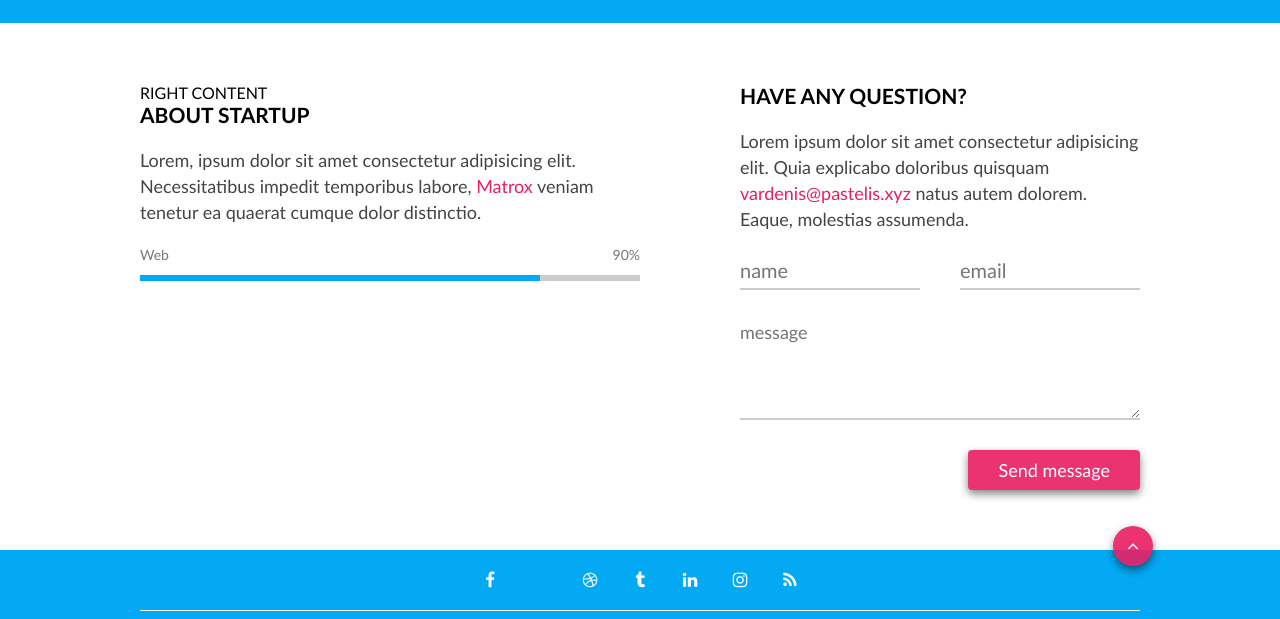
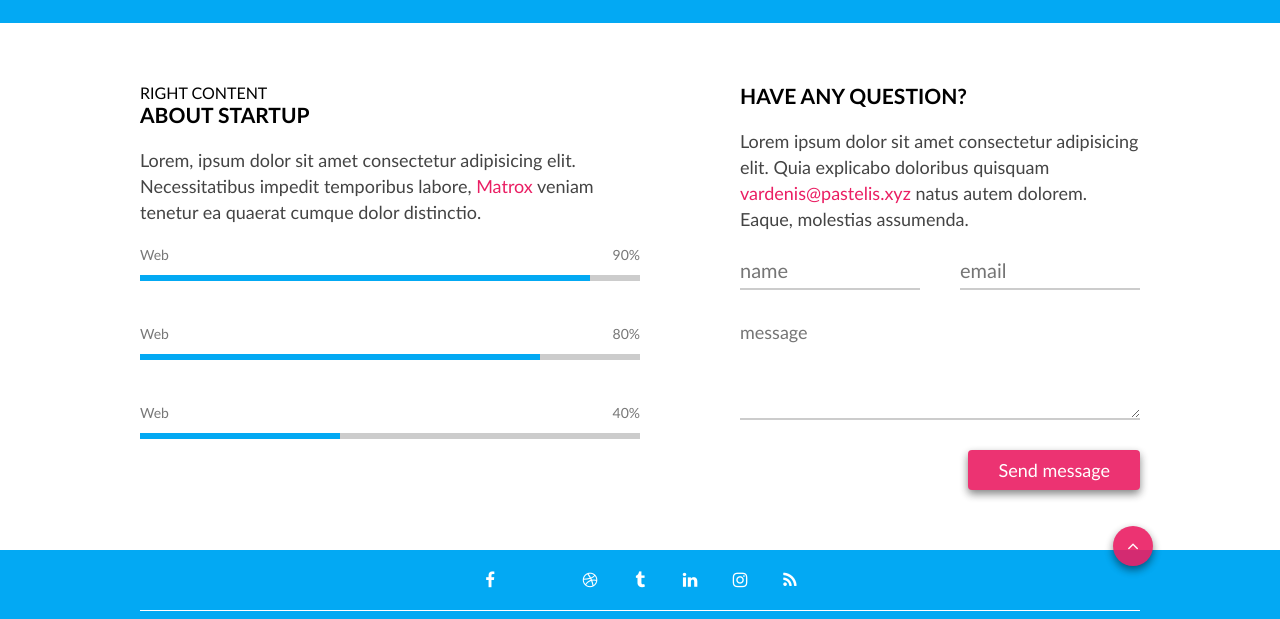
Before and after one commit to JackeviciusR/5_coming-soon, a plain HTML site: page index.html in a window 1280 px wide. Shown: the part 777-1396 px from the top of the page. Drawn offline with Linux system fonts and the light colour scheme.

Commit message:
More progress bar and animation loading

```diff
--- a/css/progress-bar.css
+++ b/css/progress-bar.css
@@ -33,5 +33,26 @@
             display: inline-block;
             width: 80%;
             height: 100%;
-            background-color: var(--main-color);
         }
+            .progress-bar > .bottom > .bar > .loader {
+                display: inline-block;
+                width: 100%;
+                height: 100%;
+                background-color: var(--main-color);
+
+                /* animation-name: loading;
+                animation-iteration-count: 1;
+                animation-duration: 2s; */
+                /* trumpiau galima taip uzrasyti: */
+                animation: loading 2s;
+            }
+
+
+@keyframes loading {
+    0% {
+        width: 0;
+    }
+    100% {
+        width: 100%;
+    }
+}
--- a/index.html
+++ b/index.html
@@ -62,7 +62,31 @@ stipriausias id, tada class, o tag silpniausias
                             <div class="value">90%</div>
                         </div>
                         <div class="bottom">
-                            <div class="bar"></div>
+                            <div class="bar" style="width: 90%;">
+                                <div class="loader"></div>
+                            </div>
+                        </div>
+                    </div>
+                    <div class="progress-bar">
+                        <div class="top">
+                            <div class="label">Web</div>
+                            <div class="value">80%</div>
+                        </div>
+                        <div class="bottom">
+                            <div class="bar" style="width: 80%;">
+                                <div class="loader"></div>
+                            </div>
+                        </div>
+                    </div>
+                    <div class="progress-bar">
+                        <div class="top">
+                            <div class="label">Web</div>
+                            <div class="value">40%</div>
+                        </div>
+                        <div class="bottom">
+                            <div class="bar" style="width: 40%;">
+                                <div class="loader"></div>
+                            </div>
                         </div>
                     </div>
 
```
